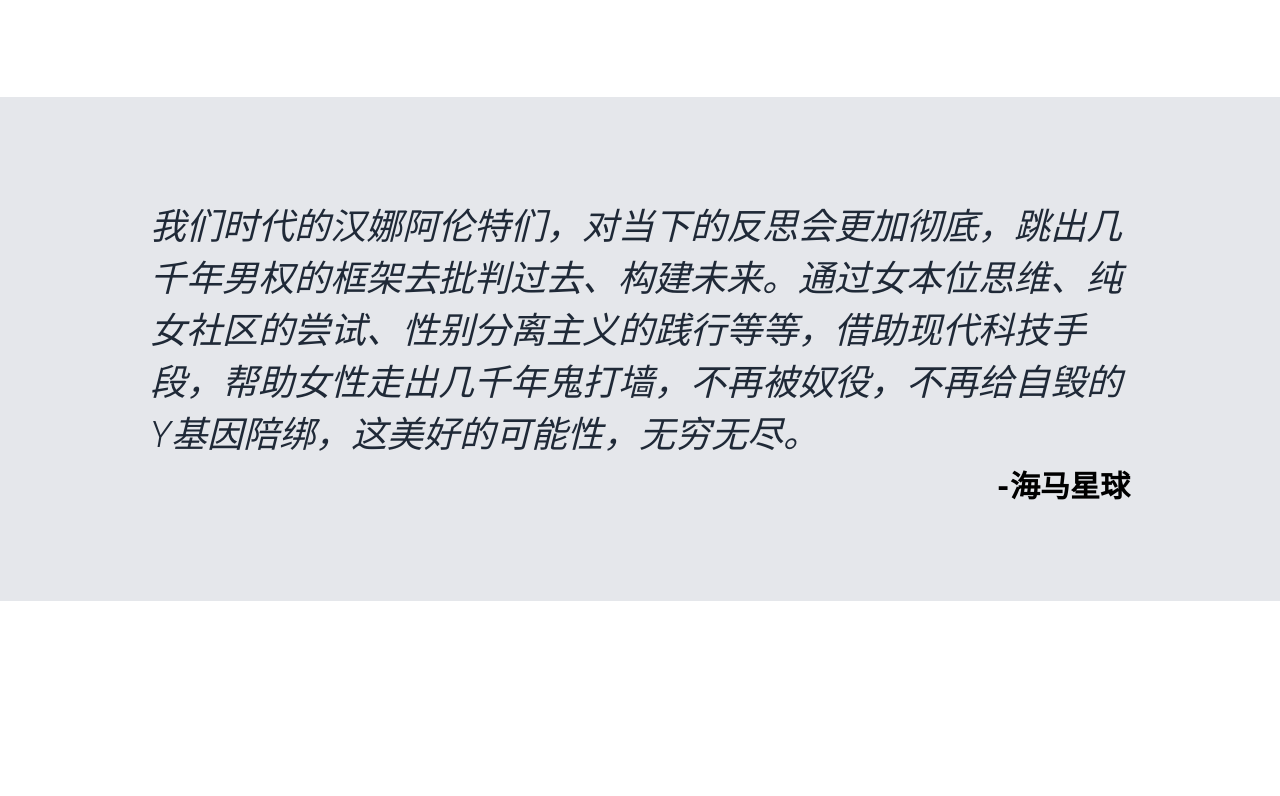
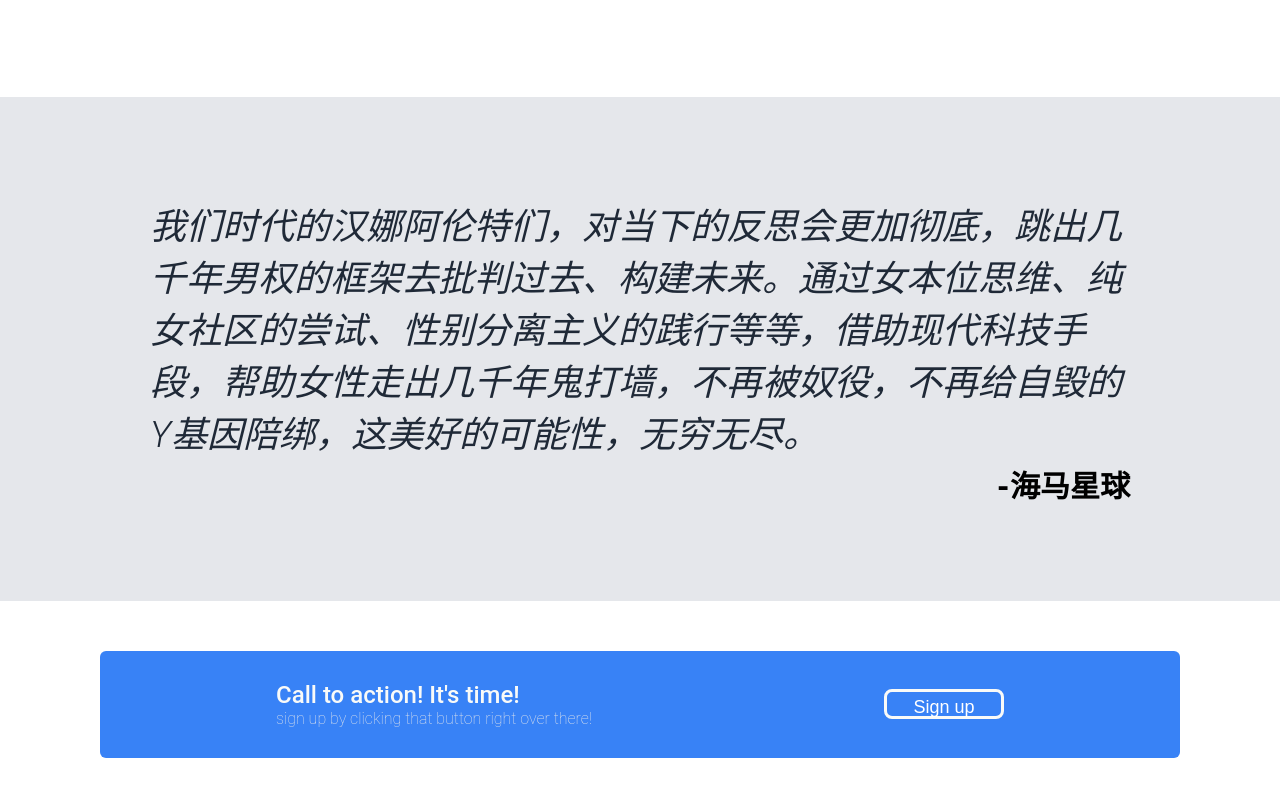
Before and after one commit to livy1/landing-page, a plain HTML site: page index.html in a window 1280 px wide. Shown: the part 957-1753 px from the top of the page. Before the commit the page ends 1558 px from the top, so only its background shows below. Drawn offline with Linux system fonts and the light colour scheme.

Commit message:
decorate part4

```diff
--- a/index.html
+++ b/index.html
@@ -55,6 +55,15 @@
 
     </div>
 
+    <div class="part4">
+     <div class="w">
+        <p class="call">Call to action! It's time!</p>
+        <p class="sign">sign up by clicking that button right over there!</p>
+     </div>
+        <button class="b">Sign up</button>
+
+    </div>
+
 
 </body>
 </html>
--- a/styles.css
+++ b/styles.css
@@ -123,3 +123,38 @@ h2 {
     margin: 0;
 
 }
+
+.part4 {
+    background-color: #3882f6;
+    display: flex;
+    justify-content: space-around;
+    margin: 50px 100px;
+    border-radius: 6px;
+}
+.call {
+    color: #f9faf8;
+    font-size: 24px;
+    font-weight: 500;
+    margin: 0;
+
+}
+.sign {
+    color: #e5e7eb;
+    font-weight: 100;
+    margin: 0;
+}
+.b {
+    border-color: #f9faf8;
+    border-style: solid;
+    width: 120px;
+    height: 30px;
+    display: flex;
+    justify-content: center;
+    align-self: center;
+   margin-right: 60px;
+
+
+}
+.w{
+    padding: 30px 60px;
+}
```
